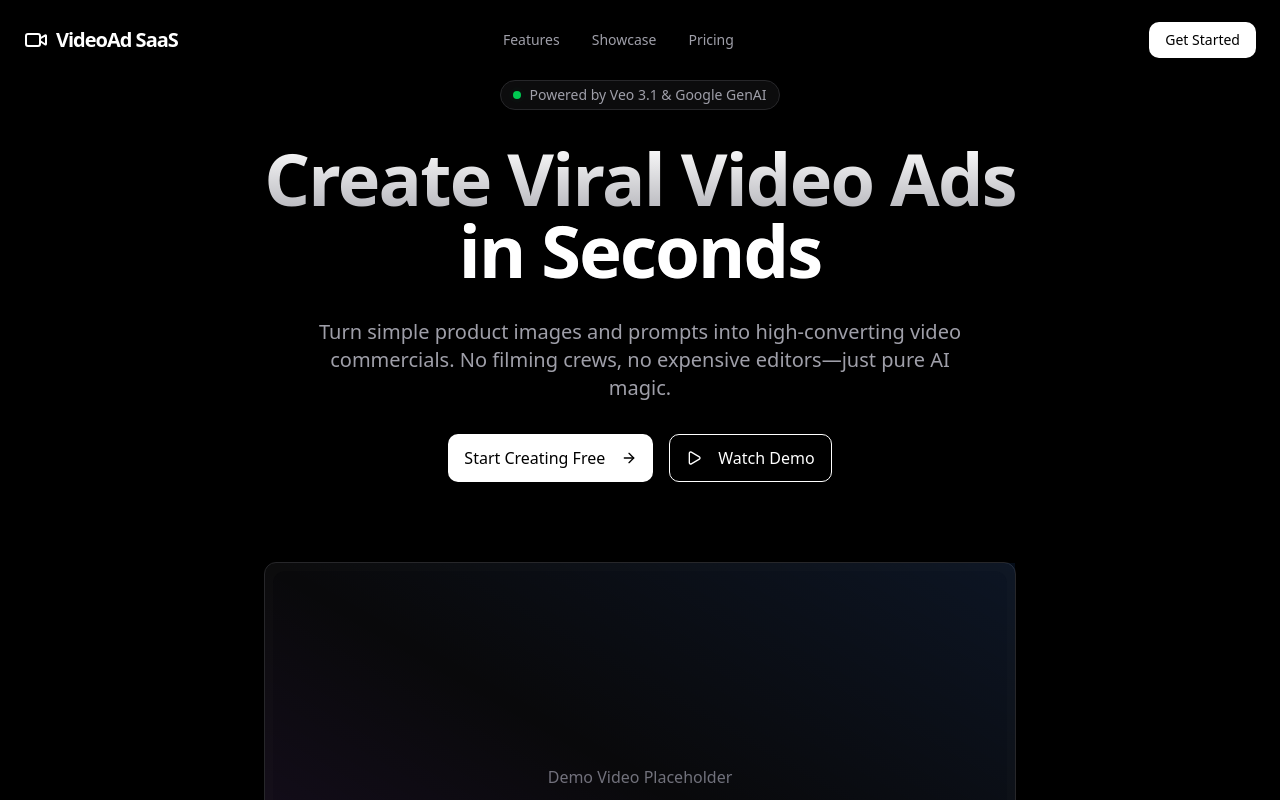
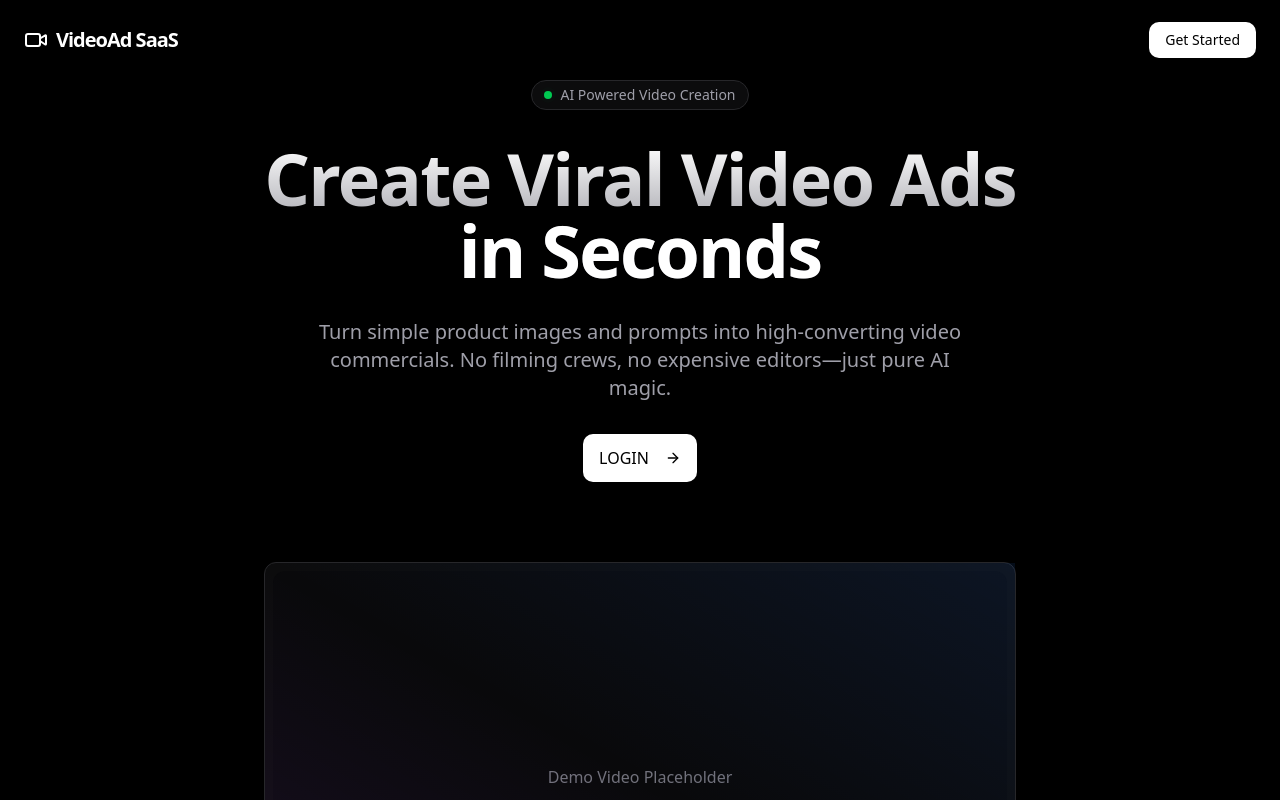
Before and after one commit to selsarraj-create/videoad, a Next.js app in the folder web/: page / in a window 1280 px wide. Shown: the top 800 px of the page. Built offline with nearby package versions, Linux system fonts and the light colour scheme.

Commit message:
chore: homepage cleanup (remove nav, update cta)

```diff
--- a/web/src/app/page.tsx
+++ b/web/src/app/page.tsx
@@ -1,6 +1,6 @@
 import Link from "next/link"
 import { Button } from "@/components/ui/button"
-import { ArrowRight, Play, Video } from "lucide-react"
+import { ArrowRight, Video } from "lucide-react"
 
 export default function Home() {
   return (
@@ -10,13 +10,9 @@ export default function Home() {
           <Video className="h-6 w-6" />
           <span>VideoAd SaaS</span>
         </div>
-        <nav className="hidden gap-8 text-sm font-medium md:flex">
-          <Link href="#" className="text-zinc-400 hover:text-white">Features</Link>
-          <Link href="#" className="text-zinc-400 hover:text-white">Showcase</Link>
-          <Link href="#" className="text-zinc-400 hover:text-white">Pricing</Link>
-        </nav>
         <div className="flex items-center gap-4">
           <Link href="/dashboard">
+            {/* Retaining buttons, just removing nav links as requested */}
             <Button variant="outline" className="text-black border-white hover:bg-zinc-200">
               Log in
             </Button>
@@ -36,7 +32,7 @@ export default function Home() {
               <span className="animate-ping absolute inline-flex h-full w-full rounded-full bg-green-400 opacity-75"></span>
               <span className="relative inline-flex rounded-full h-2 w-2 bg-green-500"></span>
             </span>
-            Powered by Veo 3.1 & Google GenAI
+            AI Powered Video Creation
           </div>
 
           <h1 className="text-5xl font-bold tracking-tight sm:text-7xl bg-gradient-to-b from-white to-zinc-500 bg-clip-text text-transparent">
@@ -52,14 +48,10 @@ export default function Home() {
           <div className="flex flex-col items-center justify-center gap-4 sm:flex-row">
             <Link href="/dashboard">
               <Button size="lg" className="h-12 bg-white px-8 text-base text-black hover:bg-zinc-200">
-                Start Creating Free
+                LOGIN
                 <ArrowRight className="ml-2 h-4 w-4" />
               </Button>
             </Link>
-            <Button size="lg" variant="outline" className="h-12 border-zinc-800 bg-transparent px-8 text-base text-white hover:bg-zinc-900">
-              <Play className="mr-2 h-4 w-4" />
-              Watch Demo
-            </Button>
           </div>
 
           <div className="pt-12">
```
